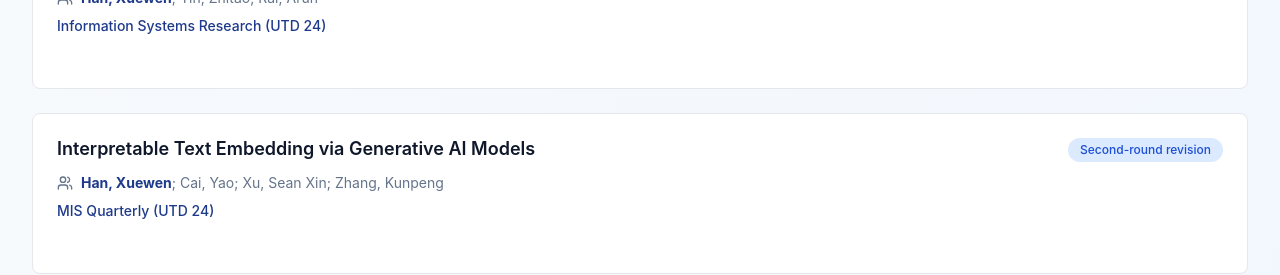
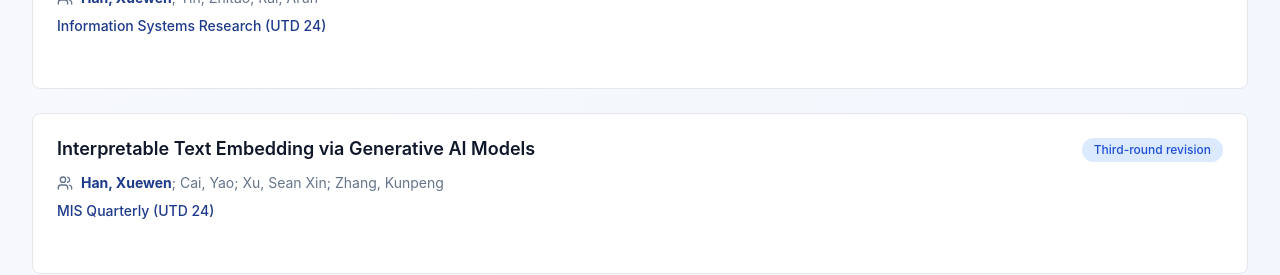
Before and after one commit to Helen-Han0802/Helen-Han0802.github.io, a Next.js app: page /research in a window 1280 px wide. Shown: the part 1200-1475 px from the top of the page. Built offline with nearby package versions, Linux system fonts and the light colour scheme.

Commit message:
revision

```diff
--- a/components/UnderReviewPapers.tsx
+++ b/components/UnderReviewPapers.tsx
@@ -20,7 +20,7 @@ const UnderReviewPapers = () => {
       title: "Interpretable Text Embedding via Generative AI Models",
       authors: ["Han, Xuewen", "Cai, Yao", "Xu, Sean Xin", "Zhang, Kunpeng"],
       journal: "MIS Quarterly (UTD 24)",
-      status: "Second-round revision",
+      status: "Third-round revision",
       statusColor: "bg-blue-100 text-blue-700"
     },
     {
```
